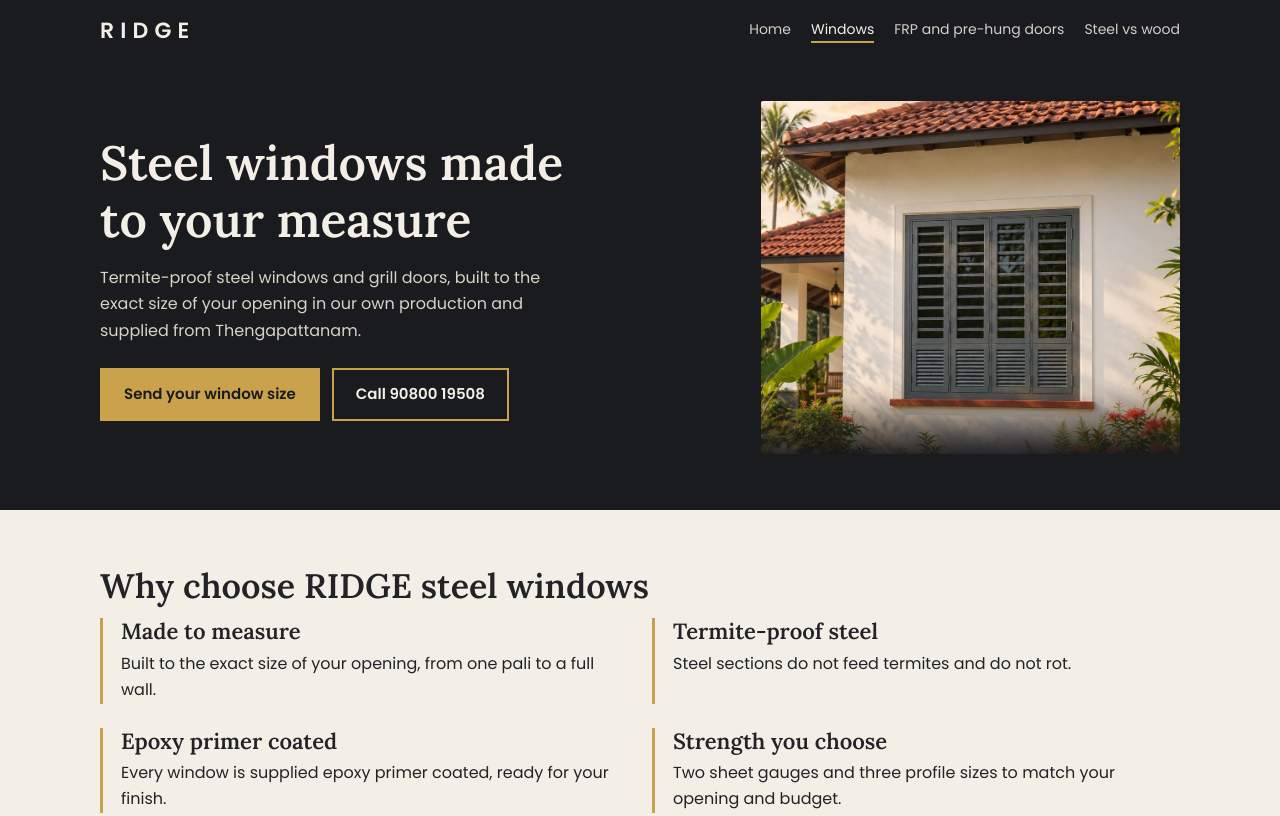
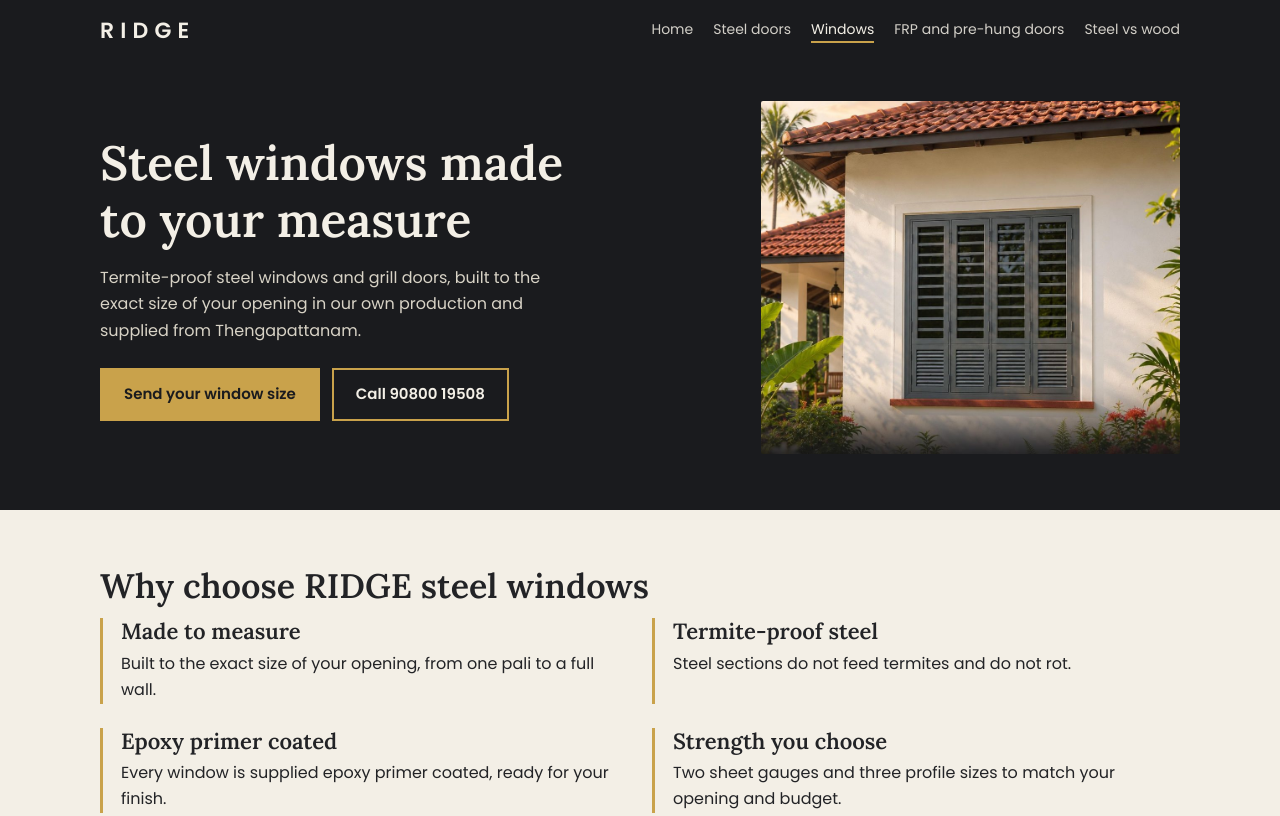
Before and after one commit to ridgedoors/ridgedoors.github.io, a plain HTML site: page windows/index.html in a window 1280 px wide. Shown: the top 816 px of the page. Drawn offline with Linux system fonts and the light colour scheme.

Commit message:
Add files via upload

```diff
--- a/windows/index.html
+++ b/windows/index.html
@@ -56,9 +56,11 @@ footer{background:var(--char);color:#cfcabd;padding:36px 0;font-size:14px}footer
 .tbl{overflow-x:auto}.tbl td:first-child{font-weight:600;white-space:nowrap}
 ol.steps{padding-left:22px;max-width:62ch}ol.steps li{margin-bottom:10px}ul.good{max-width:68ch;padding-left:20px}ul.good li{margin-bottom:8px}
 @media(min-width:720px){.wgrid{grid-template-columns:repeat(2,1fr)}}@media(min-width:960px){.wgrid{grid-template-columns:repeat(3,1fr)}}
+nav a{white-space:nowrap}
+@media(max-width:719px){header .wrap{flex-direction:column;align-items:flex-start;gap:8px;padding-top:12px;padding-bottom:12px}header nav{flex-wrap:wrap;gap:6px 18px}}
 </style></head><body>
 <header><div class="wrap"><a class="logo" href="/">RIDGE</a>
-<nav aria-label="Main"><a href="/">Home</a><a href="/windows/" aria-current="page">Windows</a><a href="/frp-doors/">FRP and pre-hung doors</a><a href="/steel-vs-wood.html">Steel vs wood</a></nav></div></header>
+<nav aria-label="Main"><a href="/">Home</a><a href="/steel-doors/">Steel doors</a><a href="/windows/" aria-current="page">Windows</a><a href="/frp-doors/">FRP and pre-hung doors</a><a href="/steel-vs-wood.html">Steel vs wood</a></nav></div></header>
 <main>
 <div class="hero"><div class="wrap"><div>
 <h1>Steel windows made to your measure</h1>
```
